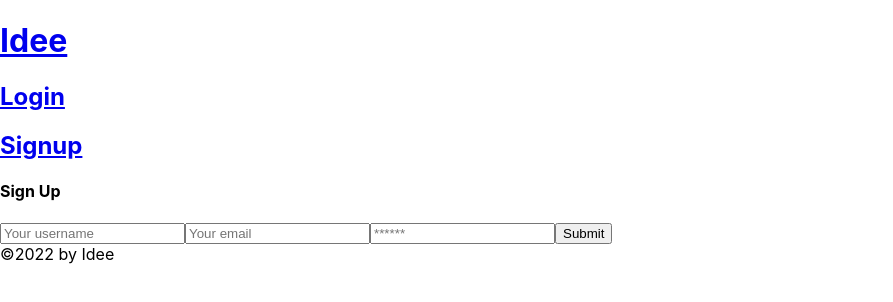
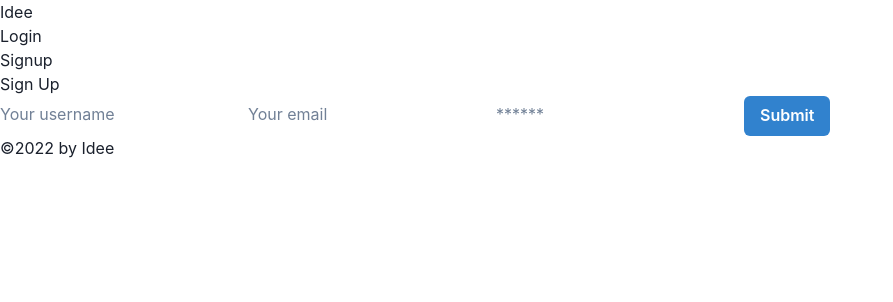
Before and after one commit to ngranzow/idee, a React (Create React App) app in the folder client/: page /signup in a window 1280 px wide. Shown: the top 302 px of the page, without its empty margins (0-893 px from the left). Built offline with nearby package versions, Linux system fonts and the light colour scheme.

Commit message:
added chakri ui

```diff
--- a/client/src/pages/Singup.js
+++ b/client/src/pages/Singup.js
@@ -2,6 +2,7 @@
 import { useMutation } from '@apollo/client';
 import { ADD_USER } from '../utils/mutations';
 import Auth from '../utils/auth';
+import { Button, ButtonGroup } from '@chakra-ui/react'
 
 const Signup = () => {
   const [formState, setFormState] = useState({ username: '', email: '', password: '' });
@@ -68,9 +69,9 @@
                 value={formState.password}
                 onChange={handleChange}
               />
-              <button className='btn d-block w-100' type='submit'>
+              <Button colorScheme='blue' type='submit'>
                 Submit
-              </button>
+              </Button>
             </form>
             {error && <div>Sign up failed</div>}
           </div>
--- a/client/src/pages/YourIdee.js
+++ b/client/src/pages/YourIdee.js
@@ -3,7 +3,7 @@
 import Idees from '../components/Idees';
 import Communities from '../components/Communities';
 import IdeeForm from '../components/IdeeForm';
-import FriendList from '../components/FriendList';
+// import FriendList from '../components/FriendList';
 
 import { useQuery, useMutation } from '@apollo/client';
 import { ADD_FRIEND, ADD_COMMUNITY } from '../utils/mutations';
--- a/package.json
+++ b/package.json
@@ -22,5 +22,11 @@
   "homepage": "https://github.com/ngranzow/idee#readme",
   "devDependencies": {
     "concurrently": "^7.2.1"
+  },
+  "dependencies": {
+    "@chakra-ui/react": "^2.1.2",
+    "@emotion/react": "^11.9.0",
+    "@emotion/styled": "^11.8.1",
+    "framer-motion": "^6.3.5"
   }
 }
```
Also changed, not shown: client/src/App.js (+9 -0 lines), 1 other file (tests, documents, lock files or other folders).
